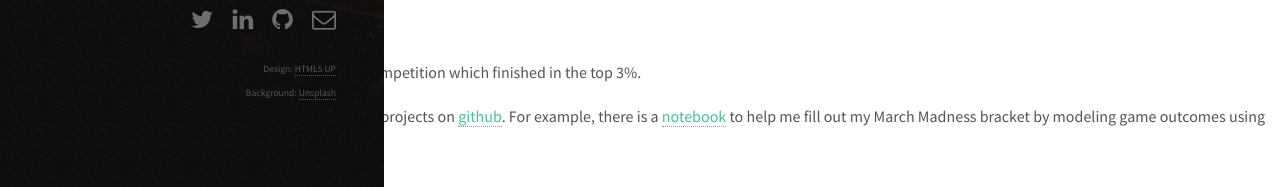
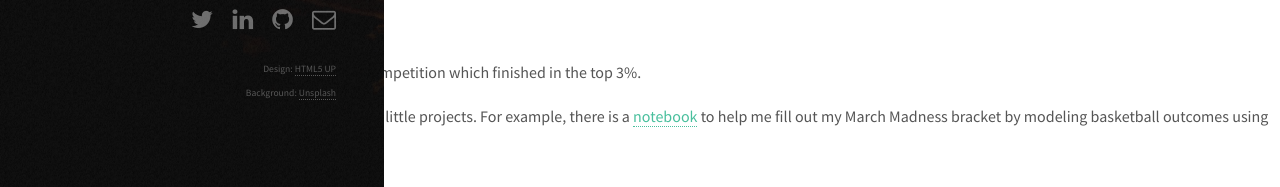
Before and after one commit to schmit/schmit.github.io, a Jekyll site: the page built from _posts/2015-1-1-about.md, in a window 1280 px wide and 900 px high, scrolled down 956 px. Shown: the part 710-897 px from the top of the window. Built offline with Jekyll 4.4.1, drawn with Linux system fonts in a browser that asks for light colours.

Commit message:
updated notebook text

```diff
--- a/_posts/2015-1-1-about.md
+++ b/_posts/2015-1-1-about.md
@@ -104,6 +104,6 @@
 
 - I submitted a [bot](https://github.com/schmit/halite-bot) to the [Halite](http://2016.halite.io) artificial intelligence competition which finished in the top 3%.
 
-- I have collected some Jupyter notebooks for fun little projects on [github](https://github.com/schmit/fun-notebooks).
+- [Here](https://github.com/schmit/fun-notebooks) is a collection of some Jupyter notebooks for fun little projects.
     For example, there is a [notebook](https://github.com/schmit/fun-notebooks/blob/master/notebooks/march-madness-2017/how-i-fill-my-bracket-2017.ipynb)
-   to help me fill out my March Madness bracket by modeling game outcomes using Stan.
+   to help me fill out my March Madness bracket by modeling basketball outcomes using Stan.
```
